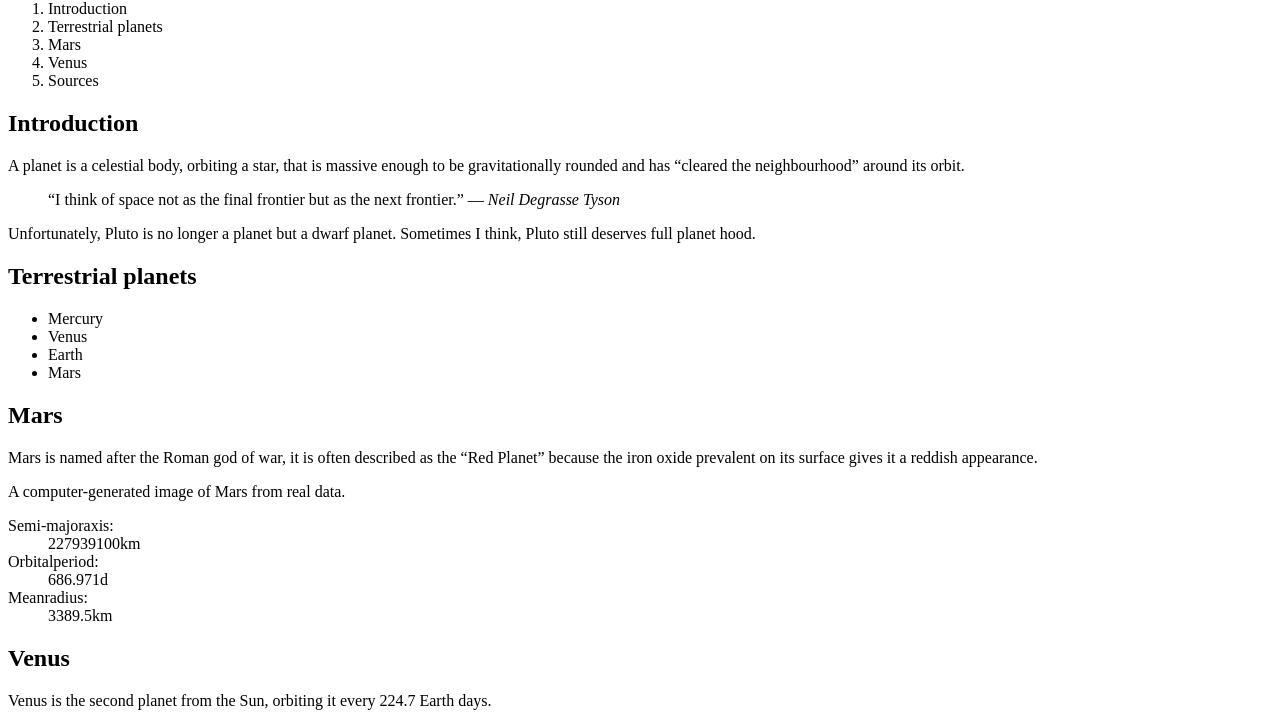
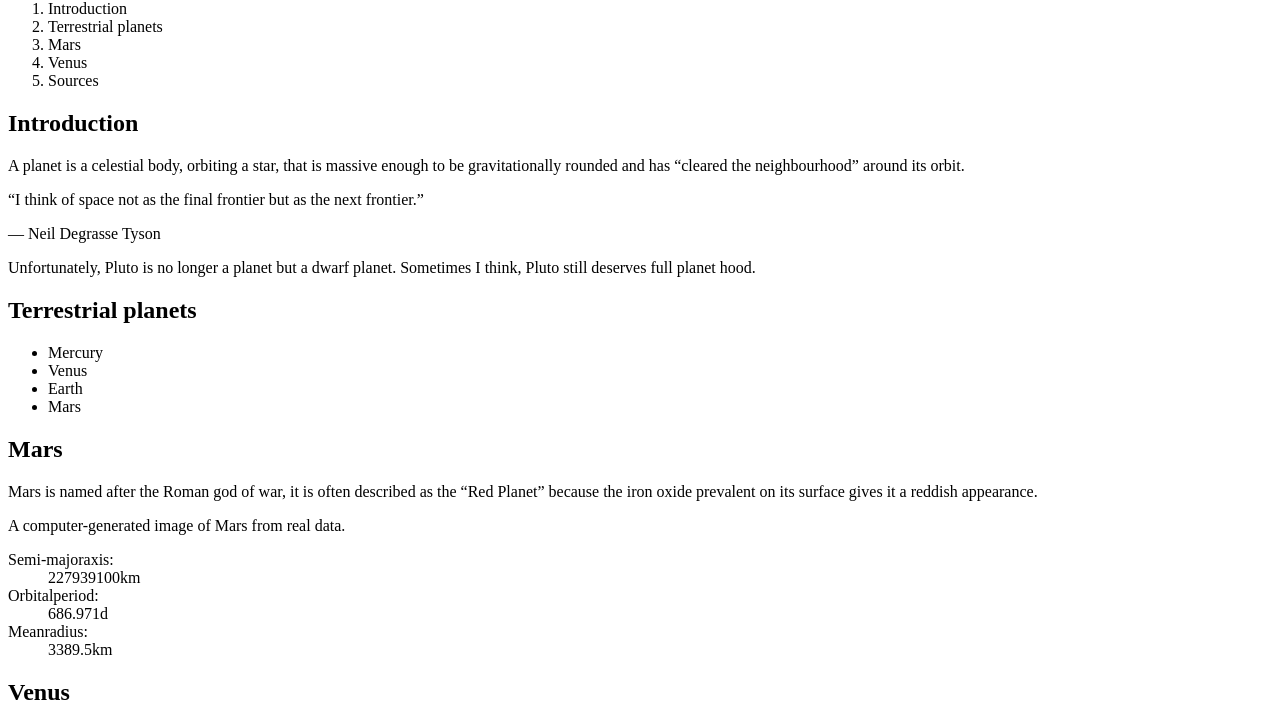
Before and after one commit to rachel-glennie/assignment-2, a plain HTML site: page index.html in a window 1280 px wide. Shown: the part 66-789 px from the top of the page. Drawn offline with Linux system fonts and the light colour scheme.

Commit message:
Removed block quote

```diff
--- a/index.html
+++ b/index.html
@@ -15,12 +15,12 @@
 <p>
 	A planet is a celestial body, orbiting a star, that is massive enough to be gravitationally rounded and has “cleared the neighbourhood” around its orbit.
 </p>
-<blockquote>
-	“I think of space not as the final frontier but as the next frontier.” —
-	<cite>
-		Neil Degrasse Tyson
-	</cite>
-</blockquote>
+<p>
+	“I think of space not as the final frontier but as the next frontier.”
+</p>
+<p>
+	— Neil Degrasse Tyson
+</p>
 <p>
 	Unfortunately, Pluto is no longer a planet but a dwarf planet. Sometimes I think, Pluto still deserves full planet hood.
 </p>
```
